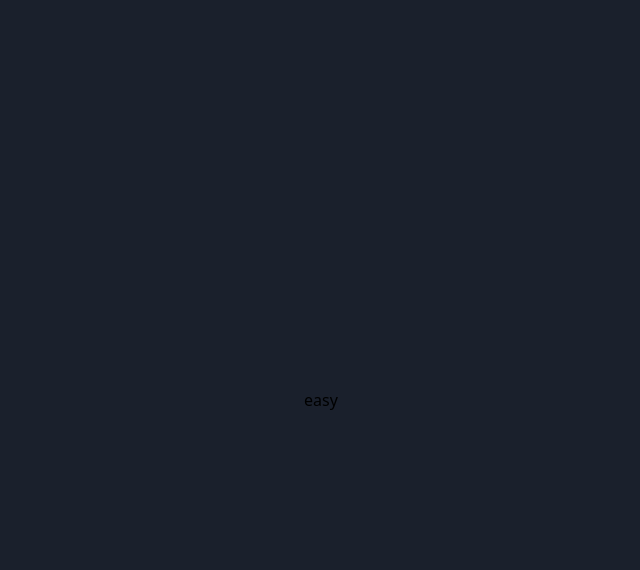
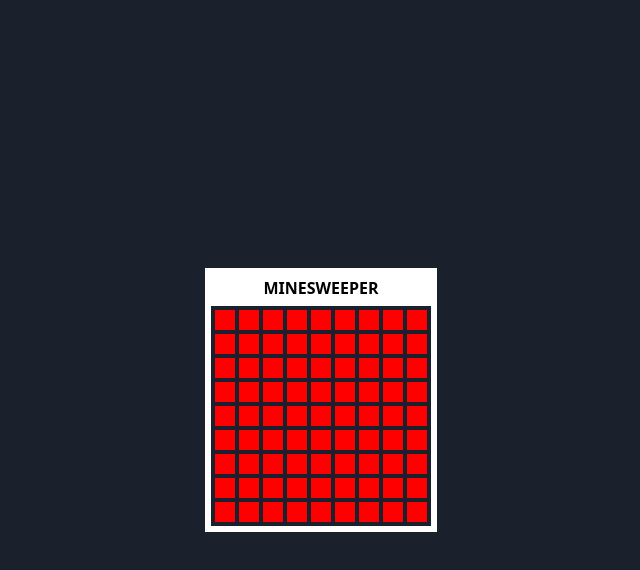
Before and after one commit to Javi2323J/minesweeper, a React (Vite) app in the folder app/: page / in a window 1280 px wide. Both pictures are taken after a click on the button "Easy". Shown: the top 570 px of the page, without its empty margins (319-959 px from the left). Built offline with nearby package versions, Linux system fonts and the light colour scheme.

Commit message:
add Board for easy diff and Tiles without functionality #1

```diff
--- a/app/src/App.jsx
+++ b/app/src/App.jsx
@@ -22,11 +22,9 @@ function App() {
             <button id="medium" onClick={handleDiffSelected} className="w-[110px] border-[#D3D3D3] bg-[#F8F8FF] border-2 rounded-[2px] hover:bg-[#D3D3D3]">Medium</button>
             <button id="hard" onClick={handleDiffSelected} className="w-[110px] border-[#D3D3D3] bg-[#F8F8FF] border-2 rounded-[2px] hover:bg-[#D3D3D3]">Hard</button>
           </div>
-        </div>
-        : <div>
-          <Board diff={diff}>
-
-          </Board>
+        </div> :
+        <div>
+          <Board diff={diff} />
         </div>
       }
     </main>
--- a/app/src/components/Board.jsx
+++ b/app/src/components/Board.jsx
@@ -1,7 +1,37 @@
+import { useState, useEffect } from 'react'
+
+import Tile from './Tile'
+
 function Board(props) {
+    const [tiles, setTiles] = useState([])
+
     const { diff } = props
 
-    return <h1>{diff}</h1>
+    useEffect(() => {
+        if (tiles.length === 0)
+            switch (diff) {
+                case 'easy':
+                    setTiles(new Array(81).fill(''))
+                    break
+                case 'medium':
+                    setTiles(new Array(810))
+                    break
+                case 'hard':
+                    setTiles(new Array(8100))
+                    break
+            }
+    }, [tiles])
+
+    return (
+        <section>
+            <div className="bg-[white] font-bold flex justify-center items-center pt-[8px]">MINESWEEPER</div>
+            {diff === 'easy' &&
+                <div className="grid grid-cols-9 border-[white] border-[6px] p-[2px]">
+                    {tiles.map((_, index) => <Tile key={index} />)}
+                </div>
+            }
+        </section>
+    )
 }
 
 export default Board
--- a/app/src/components/Tile.jsx
+++ b/app/src/components/Tile.jsx
@@ -0,0 +1,5 @@
+function Tile() {
+    return <div className="w-[20px] h-[20px] bg-[red] m-[2px]"></div>
+}
+
+export default Tile
```
